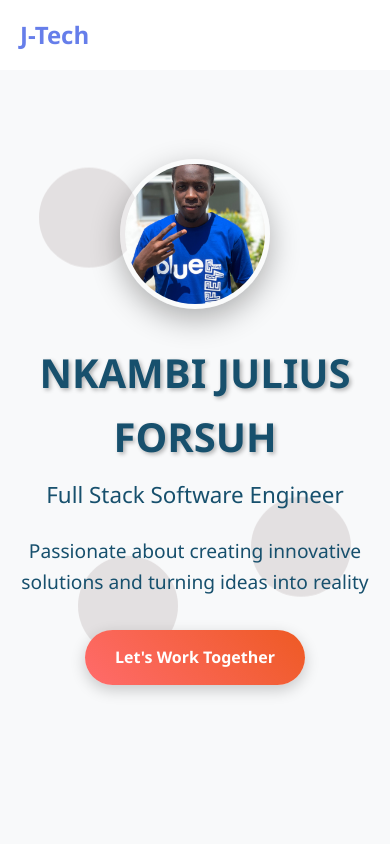
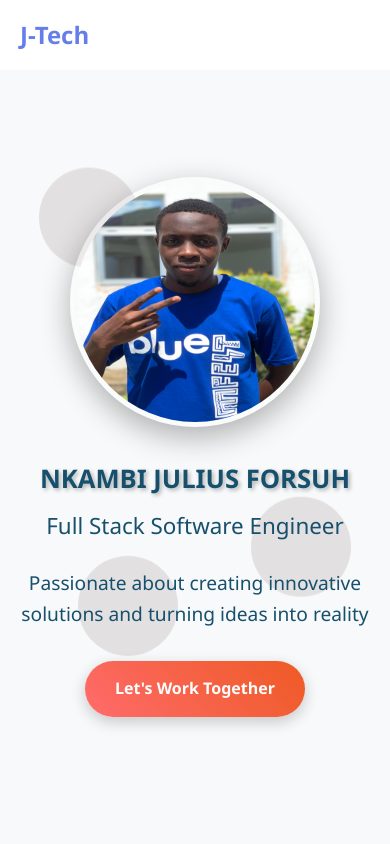
Before and after one commit to juliopro20/juliopro20.github.io, a plain HTML site: page index.html in a window 390 px wide. Shown: the top 844 px of the page. Drawn offline with Linux system fonts and the light colour scheme.

Commit message:
portfolio version 1

```diff
--- a/index.html
+++ b/index.html
@@ -77,7 +77,7 @@
                             <span class="tag">Express.js</span>
                             <span class="tag">MongoDB</span>
                             <span class="tag">Node.js</span>
-                            <span class="tag">Figma(Web Design)</span>
+                            <span class="tag">Figma Design</span>
                         </div>
                     </div>
                 </div>
--- a/style.css
+++ b/style.css
@@ -106,8 +106,8 @@ nav.scrolled {
 }
 
 .profile-picture {
-  width: 200px;
-  height: 200px;
+  width: 300px;
+  height: 300px;
   border-radius: 50%;
   border: 5px solid rgba(255, 255, 255, 0.3);
   margin-bottom: 2rem;
@@ -126,7 +126,7 @@ nav.scrolled {
 .profile-picture img {
   width: 100%;
   height: 100%;
-  object-fit: cover;
+
 }
 
 .profile-placeholder {
@@ -613,12 +613,13 @@ footer {
   }
 
   .hero h1 {
-    font-size: 2.5rem;
+    font-size: 1.6rem;
   }
 
   .profile-picture {
-    width: 150px;
-    height: 150px;
+    margin-top: 50px;
+    width: 250px;
+    height: 250px;
   }
 
   .skills-grid,
```
